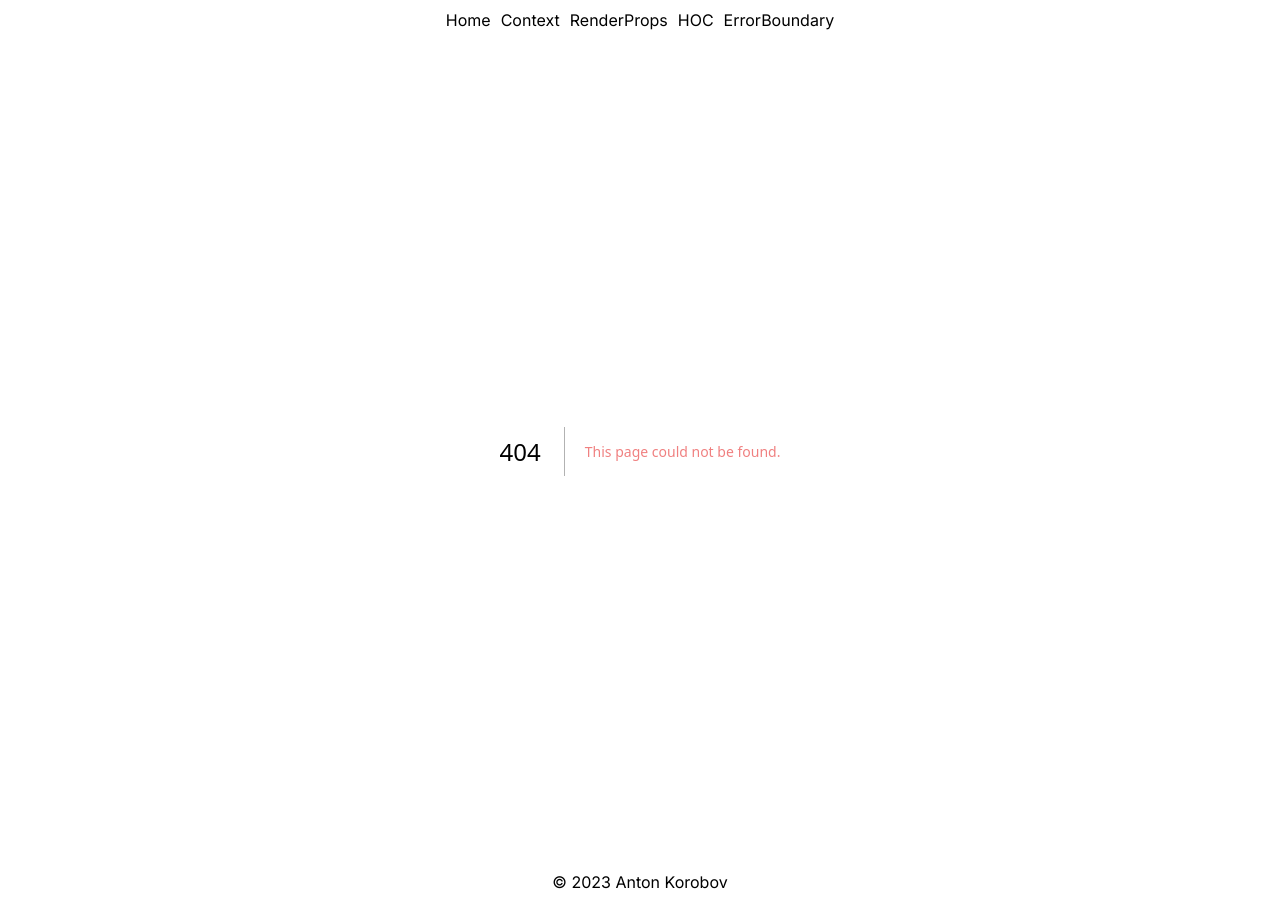
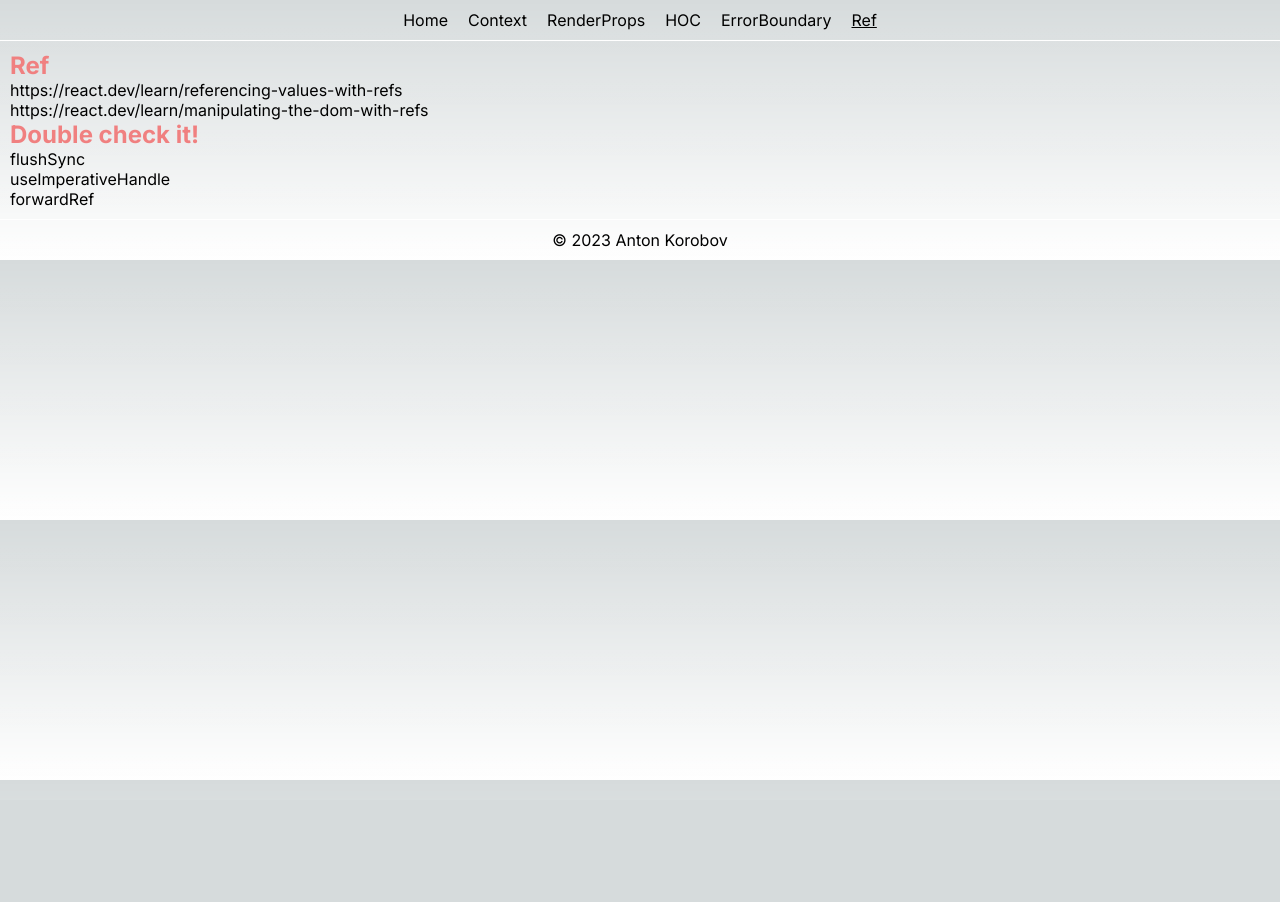
Before and after one commit to AntonKorobov/next-interview, a Next.js app: page /ref in a window 1280 px wide. Before the commit this address had no page. After the commit the page ends 800 px from the top, so only its background shows below. Built offline with nearby package versions, Linux system fonts and the light colour scheme.

Commit message:
feat: add ref section

```diff
--- a/src/Components/ErrorBoundary/ErrorBoundaryProvider.tsx
+++ b/src/Components/ErrorBoundary/ErrorBoundaryProvider.tsx
@@ -1,5 +1,3 @@
-'use client';
-
 import { Component, ReactNode, ErrorInfo } from 'react';
 
 interface IErrorBoundaryProps {
--- a/src/Components/ErrorBoundary/ErrorComponent.tsx
+++ b/src/Components/ErrorBoundary/ErrorComponent.tsx
@@ -1,5 +1,3 @@
-'use client';
-
 import { useEffect } from 'react';
 
 export function ErrorComponent() {
--- a/src/Components/Header/Header.module.scss
+++ b/src/Components/Header/Header.module.scss
@@ -6,7 +6,7 @@
 .nav {
   display: flex;
   justify-content: center;
-  gap: 10px;
+  gap: 20px;
 }
 
 .activeLink {
--- a/src/Components/Header/Header.tsx
+++ b/src/Components/Header/Header.tsx
@@ -36,6 +36,11 @@ export default function Header() {
             ErrorBoundary
           </Link>
         </li>
+        <li>
+          <Link className={pathname === '/ref' ? style.activeLink : ''} href="/ref">
+            Ref
+          </Link>
+        </li>
       </ul>
     </header>
   );
--- a/src/app/errorboundary/page.tsx
+++ b/src/app/errorboundary/page.tsx
@@ -4,6 +4,7 @@ import { ErrorBoundaryProvider } from '@/Components/ErrorBoundary/ErrorBoundaryP
 import { ErrorComponent } from '@/Components/ErrorBoundary/ErrorComponent';
 
 //https://medium.com/@bobjunior542/how-to-use-error-boundaries-in-react-js-with-typescript-ee90ec814bf1
+//https://nextjs.org/docs/pages/building-your-application/configuring/error-handling
 
 export default function ErrorBoundaryPage() {
   return (
--- a/src/app/globals.scss
+++ b/src/app/globals.scss
@@ -61,6 +61,9 @@ body {
 a {
   color: inherit;
   text-decoration: none;
+  &:hover {
+    text-decoration: underline;
+  }
 }
 
 li {
--- /dev/null
+++ b/src/app/ref/page.tsx
@@ -0,0 +1,25 @@
+import Link from 'next/link';
+
+export default function RefPage() {
+  return (
+    <div>
+      <h2>Ref</h2>
+      <ul>
+        <li>
+          <Link href={'https://react.dev/learn/referencing-values-with-refs'}>https://react.dev/learn/referencing-values-with-refs</Link>
+        </li>
+        <li>
+          <Link href={'https://react.dev/learn/manipulating-the-dom-with-refs'}>https://react.dev/learn/manipulating-the-dom-with-refs</Link>
+        </li>
+      </ul>
+      <h2>Double check it!</h2>
+      <ul>
+        <li>flushSync</li>
+        <li>
+          <Link href={'https://www.youtube.com/watch?v=zpEyAOkytkU'}>useImperativeHandle</Link>
+        </li>
+        <li>forwardRef</li>
+      </ul>
+    </div>
+  );
+}
```
